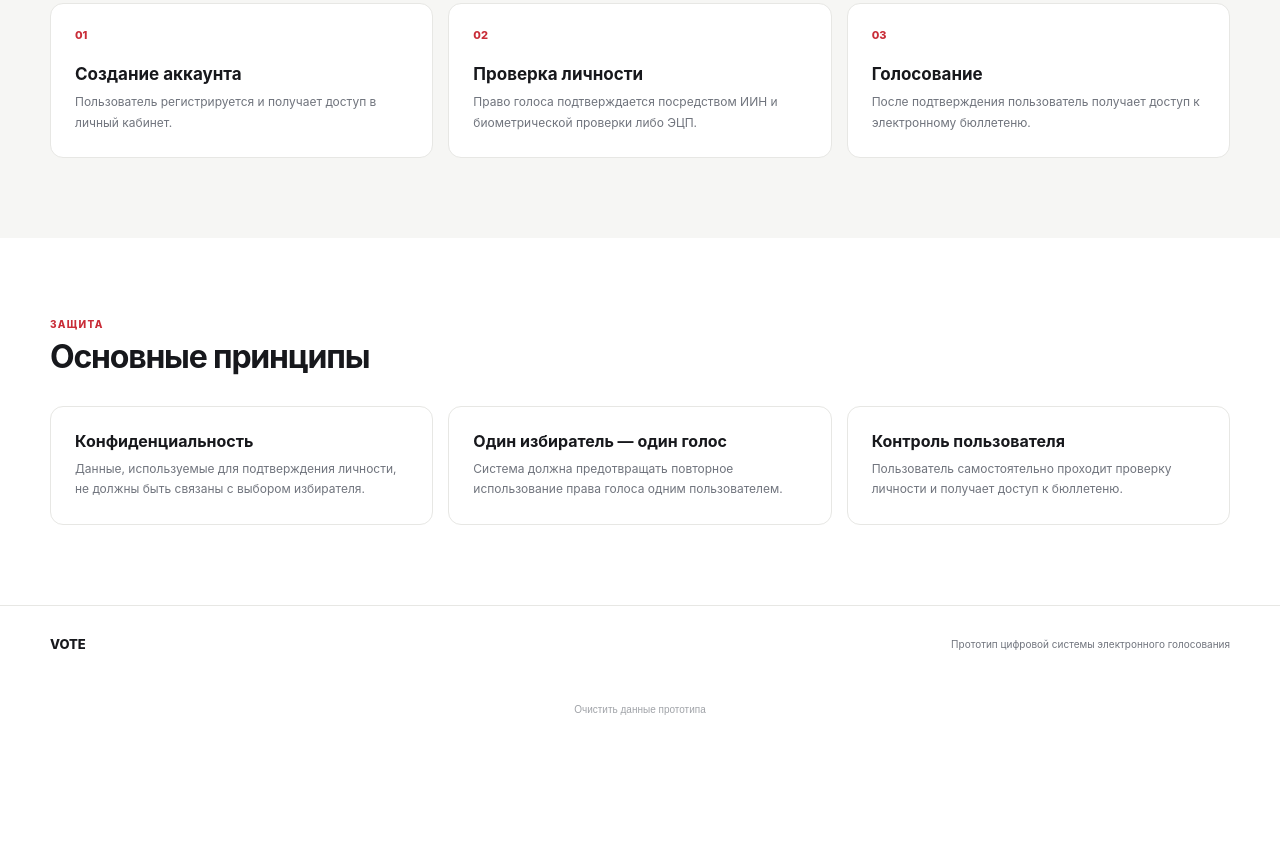
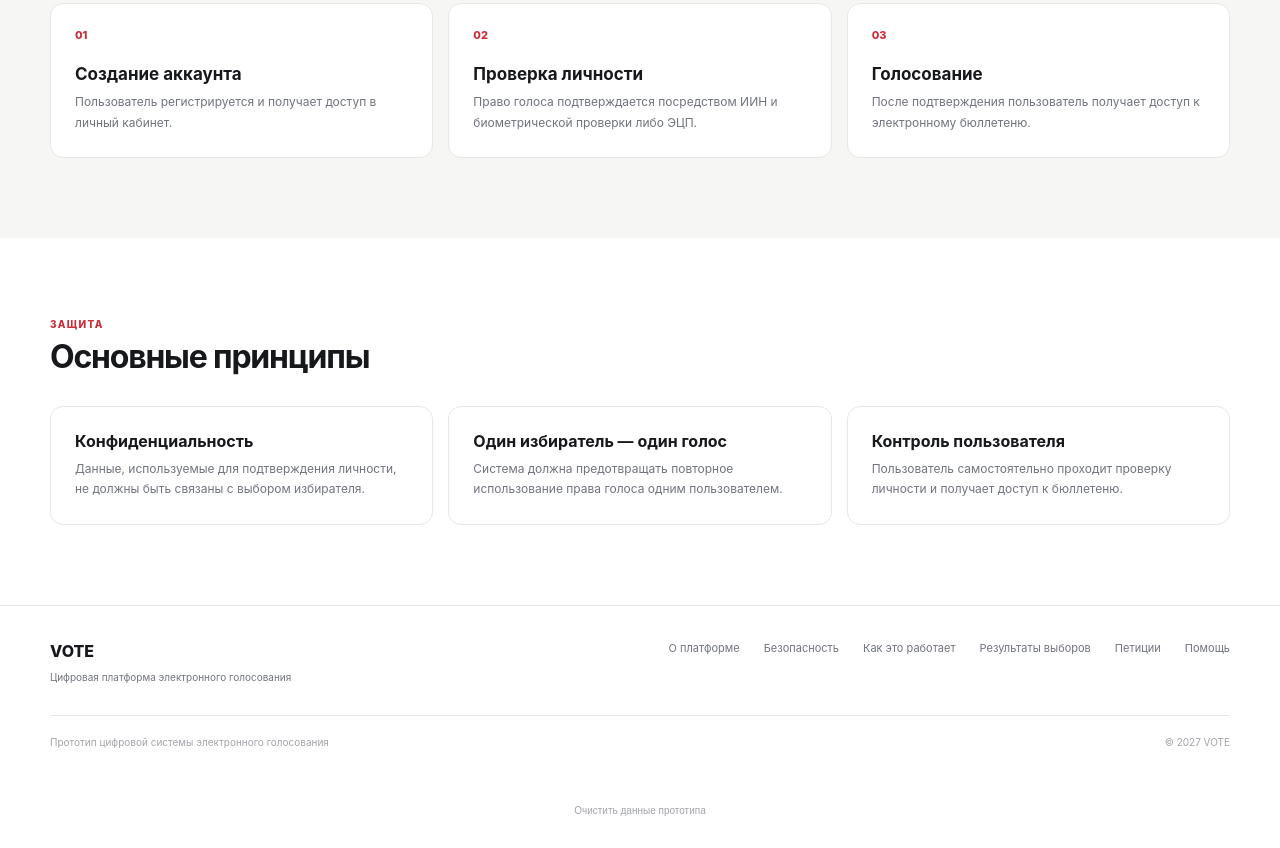
Before and after one commit to kazakhstandtrade-design/E-vote, a plain HTML site: page index.html in a window 1280 px wide. Shown: the part 1345-2193 px from the top of the page. Before the commit the page ends 2092 px from the top, so only its background shows below. Drawn offline with Linux system fonts and the light colour scheme.

Commit message:
Refactor footer layout and styles in index.html

```diff
--- a/index.html
+++ b/index.html
@@ -931,7 +931,10 @@
                 1px solid var(--border);
 
             padding:
-                30px 24px;
+                35px 24px;
+
+            background:
+                white;
 
         }
 
@@ -944,6 +947,11 @@
             margin:
                 auto;
 
+        }
+
+
+        .footer-top {
+
             display:
                 flex;
 
@@ -951,7 +959,100 @@
                 space-between;
 
             align-items:
-                center;
+                flex-start;
+
+            gap:
+                40px;
+
+        }
+
+
+        .footer-logo {
+
+            font-size:
+                16px;
+
+            font-weight:
+                800;
+
+        }
+
+
+        .footer-text {
+
+            margin-top:
+                8px;
+
+            color:
+                var(--gray);
+
+            font-size:
+                10px;
+
+            line-height:
+                1.6;
+
+        }
+
+
+        .footer-links {
+
+            display:
+                flex;
+
+            flex-wrap:
+                wrap;
+
+            justify-content:
+                flex-end;
+
+            gap:
+                12px 24px;
+
+        }
+
+
+        .footer-links a {
+
+            color:
+                var(--gray);
+
+            text-decoration:
+                none;
+
+            font-size:
+                11px;
+
+            transition:
+                .2s;
+
+        }
+
+
+        .footer-links a:hover {
+
+            color:
+                var(--black);
+
+        }
+
+
+        .footer-bottom {
+
+            margin-top:
+                30px;
+
+            padding-top:
+                20px;
+
+            border-top:
+                1px solid var(--border);
+
+            display:
+                flex;
+
+            justify-content:
+                space-between;
 
             gap:
                 20px;
@@ -959,21 +1060,10 @@
         }
 
 
-        .footer-logo {
-
-            font-size:
-                13px;
-
-            font-weight:
-                800;
-
-        }
-
-
-        .footer-text {
+        .footer-bottom-text {
 
             color:
-                var(--gray);
+                #a0a3a8;
 
             font-size:
                 10px;
@@ -1465,13 +1555,40 @@
             }
 
 
-            .footer-container {
+            .footer-top {
 
                 flex-direction:
                     column;
 
+            }
+
+
+            .footer-links {
+
+                justify-content:
+                    flex-start;
+
+                flex-direction:
+                    column;
+
+                gap:
+                    13px;
+
+            }
+
+
+            .footer-bottom {
+
+                flex-direction:
+                    column;
+
+            }
+
+
+            .footer-container {
+
                 text-align:
-                    center;
+                    left;
 
             }
 
@@ -1637,23 +1754,21 @@
 
                 <div class="section-label">
 
-                    Выбор
+                    Предстоящее событие
 
                 </div>
 
 
                 <h2 class="section-title">
 
-                    Кандидаты
+                    Выборы Президента Республики Казахстан
 
                 </h2>
 
 
                 <p class="section-description">
 
-                    Ознакомьтесь с кандидатами
-                    и их основными программами
-                    до начала голосования.
+                    31 ноября 2027 года
 
                 </p>
 
@@ -2076,6 +2191,11 @@
     <div class="footer-container">
 
 
+        <div class="footer-top">
+
+
+            <div>
+
                 <div class="footer-logo">
 
                     VOTE
@@ -2084,9 +2204,83 @@
 
 
                 <div class="footer-text">
+
+                    Цифровая платформа
+                    электронного голосования
+
+                </div>
+
+            </div>
+
+
+            <div class="footer-links">
+
+
+                <a href="about.html">
+
+                    О платформе
+
+                </a>
+
+
+                <a href="security.html">
+
+                    Безопасность
+
+                </a>
+
+
+                <a href="how-it-works.html">
+
+                    Как это работает
+
+                </a>
+
+
+                <a href="results.html">
+
+                    Результаты выборов
+
+                </a>
+
+
+                <a href="petitions.html">
+
+                    Петиции
+
+                </a>
+
+
+                <a href="help.html">
+
+                    Помощь
+
+                </a>
+
+
+            </div>
+
+
+        </div>
+
+
+        <div class="footer-bottom">
+
+
+            <div class="footer-bottom-text">
 
                 Прототип цифровой системы
                 электронного голосования
+
+            </div>
+
+
+            <div class="footer-bottom-text">
+
+                © 2027 VOTE
+
+            </div>
+
 
         </div>
 
```
Lines whose indentation alone changed are shown as unchanged.
